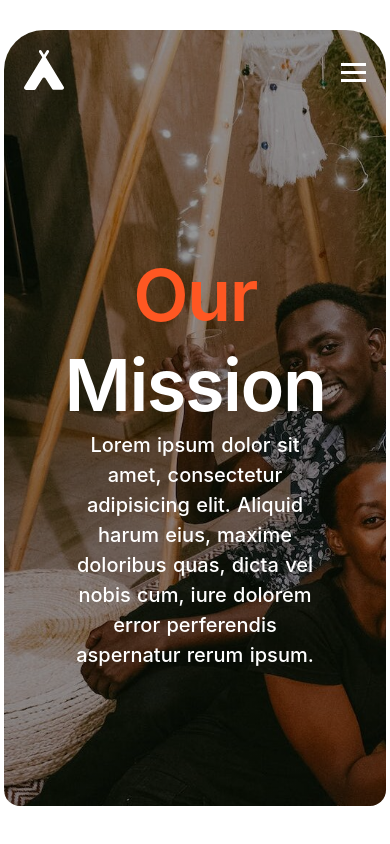
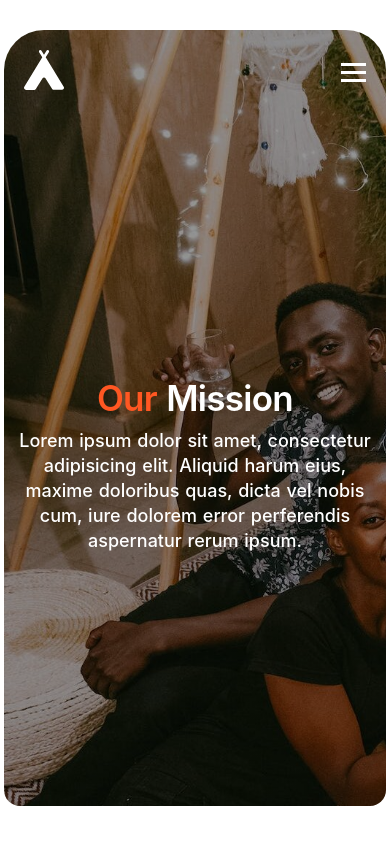
Before and after one commit to mosopedev/tent-website, a Nuxt app: page /about in a window 390 px wide. Shown: the top 844 px of the page. Built offline with nearby package versions, Linux system fonts and the light colour scheme; a web font is replaced by a local one.

Commit message:
fix: style bug

```diff
--- a/components/AboutHero.vue
+++ b/components/AboutHero.vue
@@ -86,4 +86,36 @@
     letter-spacing: -0.02em;
     color: #ffffff;
 }
+
+@media screen and (max-width: 1100px) {
+    .hero-body-overlay h1 {
+        font-size: 60px;
+        line-height: 90px;
+    }
+
+}
+
+@media screen and (max-width: 900px) {
+    .hero-body-overlay h1 {
+        font-size: 45px;
+        line-height: 50px;
+    }
+    .hero-desc-txt {
+    width: 85%;
+    font-size: 20px;
+}
+}
+
+@media screen and (max-width: 500px) {
+    .hero-body-overlay h1 {
+        width: 95%;
+        font-size: 35px;
+        line-height: 60px;
+    }
+    .hero-desc-txt {
+    width: 95%;
+    font-size: 18px;
+    line-height: 25px;
+}
+}
 </style>
--- a/pages/about.vue
+++ b/pages/about.vue
@@ -106,9 +106,9 @@ const teamMembers = [
 .team-grid {
     display: grid;
     grid-template-columns: repeat(auto-fit, minmax(250px, 350px));
-    justify-content: space-between;
+    justify-content: center;
     align-items: center;
-    gap: 30px;
+    gap: 50px;
 }
 
 @media screen and (max-width: 900px) {
```
